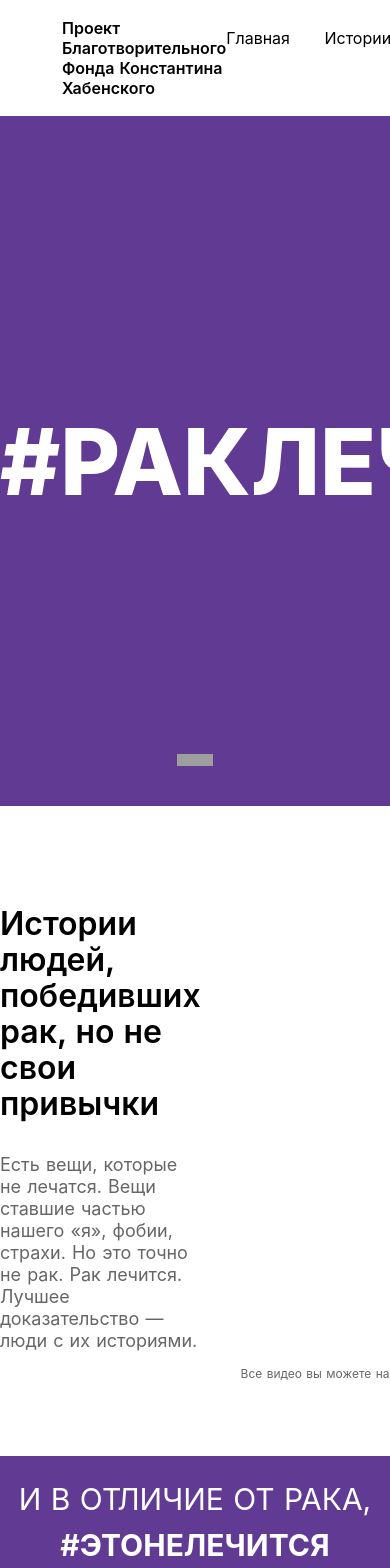
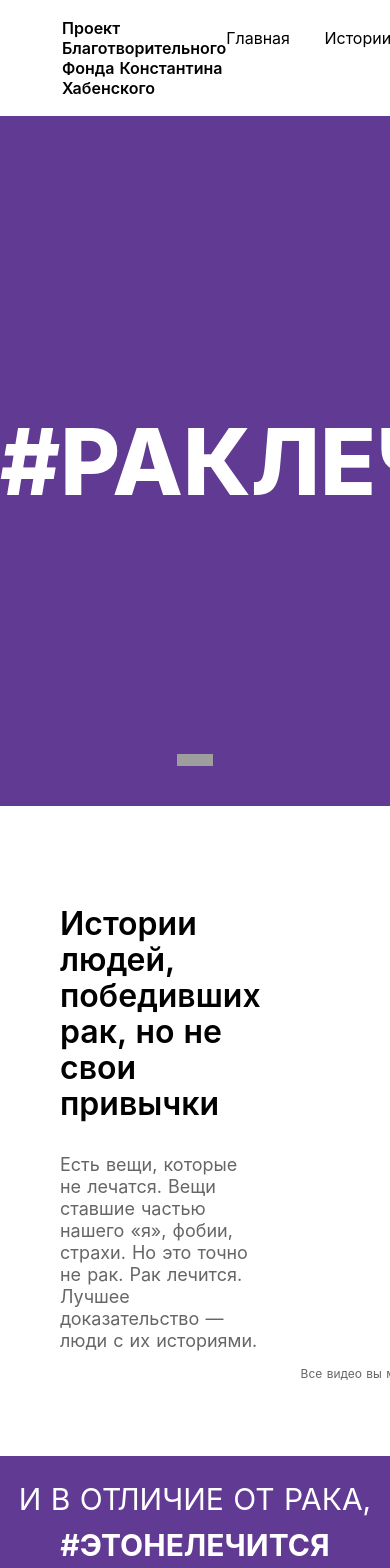
Before and after one commit to AOseledec/cancer-shall-not-pass, a Nuxt app: page / in a window 390 px wide. Shown: the top 1568 px of the page. Built offline with nearby package versions, Linux system fonts and the light colour scheme; grey boxes are pictures that could not be loaded.

Commit message:
upd Container

```diff
--- /dev/null
+++ b/components/Container.vue
@@ -0,0 +1,45 @@
+<template>
+  <div :class="['container', className]">
+    <slot />
+  </div>
+</template>
+
+<script>
+export default {
+  props: {
+    className: String,
+  },
+};
+</script>
+>
+
+<style scoped>
+.container {
+  max-width: 1440px;
+  padding-left: 60px;
+  padding-right: 60px;
+  margin: 0 auto;
+  width: 100%;
+}
+
+@media screen and (max-width: 1280px) {
+  .container {
+    padding-left: 0px 50px;
+    padding-right: 0px 50px;
+  }
+}
+
+@media screen and (max-width: 1024px) {
+  .container {
+    padding-left: 0px 40px;
+    padding-right: 0px 40px;
+  }
+}
+
+@media screen and (max-width: 320px) {
+  .container {
+    padding-left: 0px 15px;
+    padding-right: 0px 15px;
+  }
+}
+</style>
--- a/layouts/default.vue
+++ b/layouts/default.vue
@@ -32,7 +32,6 @@ html {
 }
 
 body {
-  max-width: 1440px;
   margin: 0 auto;
 }
 
--- a/pages/index.vue
+++ b/pages/index.vue
@@ -4,7 +4,7 @@
       <h1 class="promo__title">#РАКЛЕЧИТСЯ</h1>
       <img class="promo__strelka" src="/strelka.svg" alt="Стрелка" />
     </section>
-    <section class="video-stories">
+    <Container class="video-stories">
       <div class="video-stories__texts">
         <p class="video-stories__text-title">
           Истории людей, победивших рак, но не свои привычки
@@ -29,7 +29,7 @@
           <a class="video-stories__sign-url">YouTube канале</a>
         </p>
       </div>
-    </section>
+    </Container>
 
     <section class="block-purple">
       <h2 class="block-purple__text">
@@ -128,10 +128,11 @@
 </template>
 
 <script>
-import Graficks from '@/components/Graficks.vue';
-import Storie from '@/components/Storie.vue';
-import Popup from '@/components/Popup.vue';
-import Quiz from '@/components/Quiz.vue';
+import Graficks from '@/components/Graficks';
+import Storie from '@/components/Storie';
+import Popup from '@/components/Popup';
+import Quiz from '@/components/Quiz';
+import Container from '@/components/Container';
 
 export default {
   components: {
@@ -139,16 +140,12 @@ export default {
     Storie,
     Popup,
     Quiz,
+    Container,
   },
 };
 </script>
 
 <style>
-.page {
-  max-width: 1440px;
-  margin: 0;
-}
-
 .promo {
   background-color: #613a93;
   color: #fff;
@@ -175,8 +172,7 @@ export default {
 .video-stories {
   display: flex;
   flex-direction: row;
-  margin: 100px auto 0;
-  max-width: 1320px;
+  padding-top: 100px;
 }
 
 .video-stories__text-title {
```
